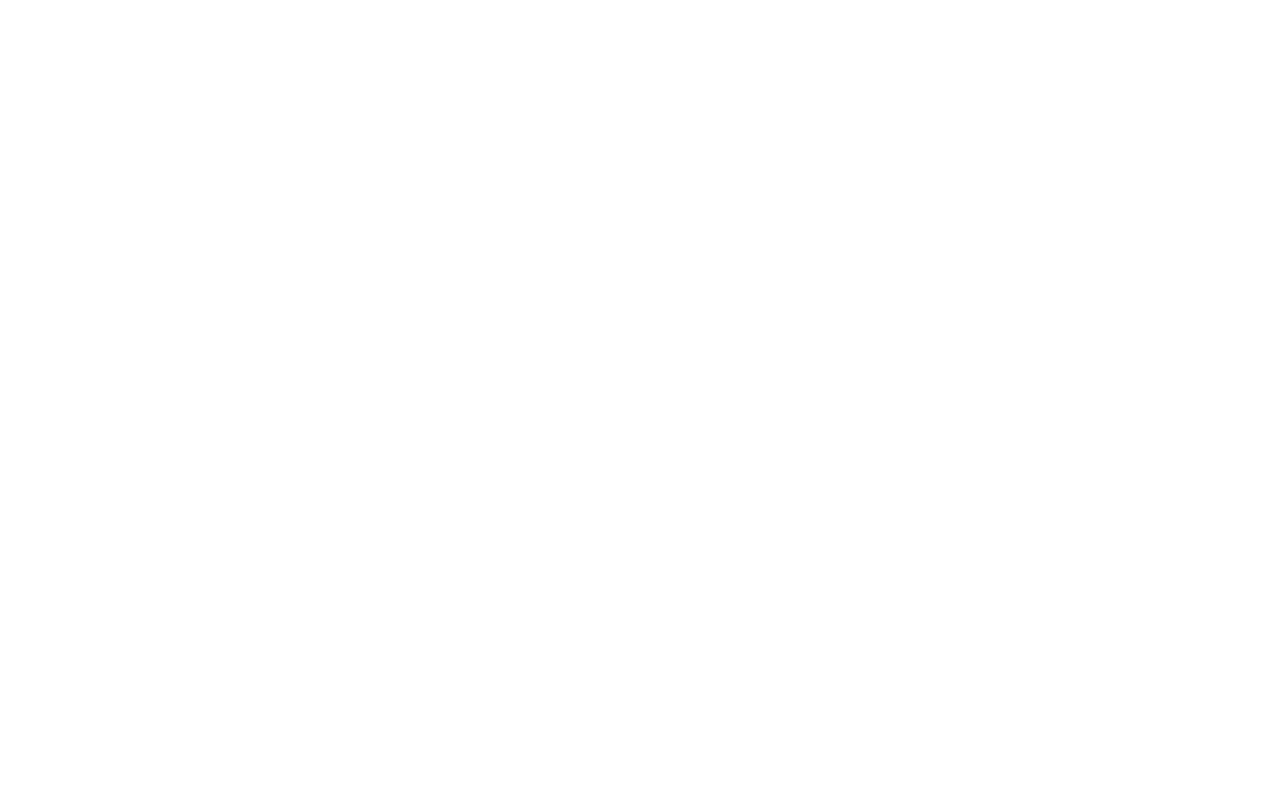
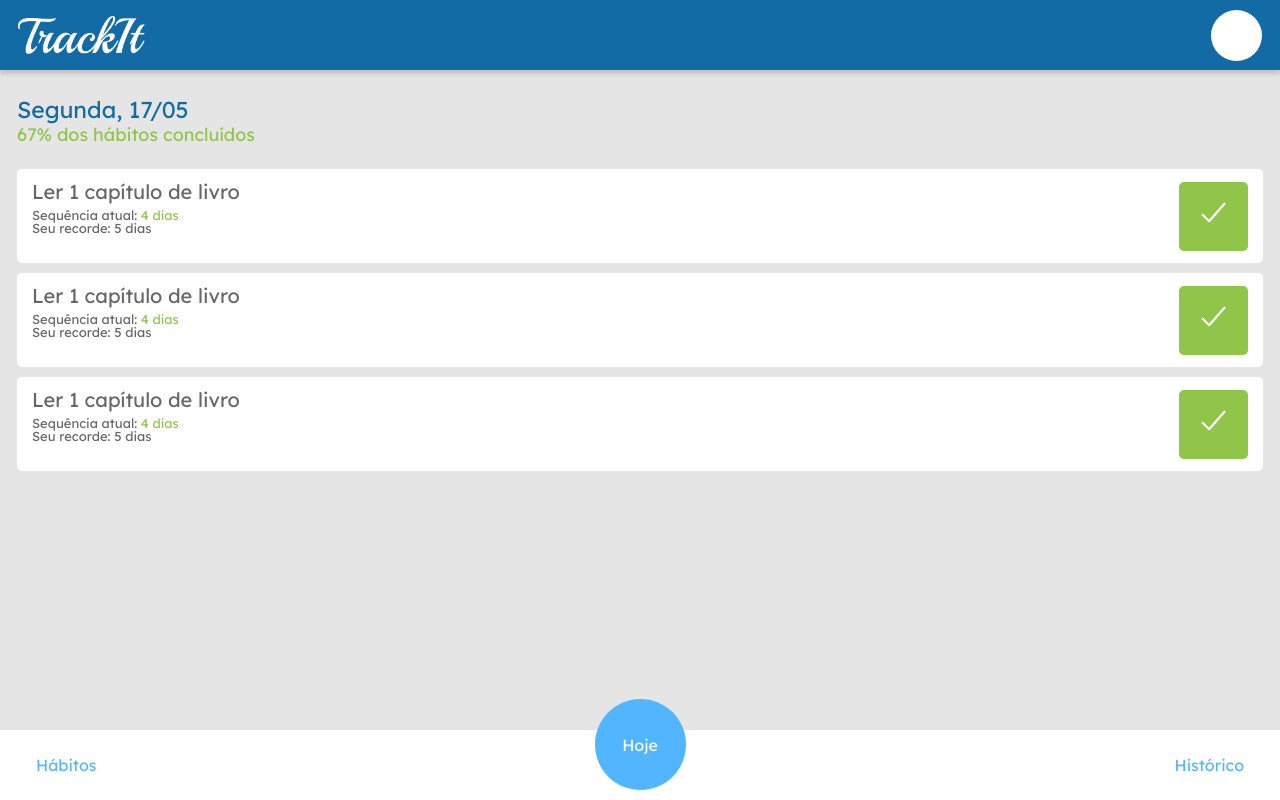
Before and after one commit to yasmimc/TrackIt, a React (Create React App) app: page /hoje in a window 1280 px wide. Built offline with nearby package versions, Linux system fonts and the light colour scheme.

Commit message:
Added Today layout

```diff
--- a/package.json
+++ b/package.json
@@ -8,6 +8,7 @@
     "@testing-library/user-event": "^12.8.3",
     "react": "^17.0.2",
     "react-dom": "^17.0.2",
+    "react-icons": "^4.2.0",
     "react-router-dom": "^5.3.0",
     "react-scripts": "4.0.3",
     "styled-components": "^5.3.1",
--- a/src/components/App/App.js
+++ b/src/components/App/App.js
@@ -2,6 +2,7 @@
 import Login from "../Login/Login";
 import Register from "../Login/Register";
 import Habits from "../Habits/Habits";
+import Today from "../Today/Today";
 
 import "../App/App.css";
 
@@ -18,6 +19,9 @@
 				<Route path ="/habitos" exact>
 					<Habits></Habits>
 				</Route>
+				<Route path ="/hoje" exact>
+					<Today></Today>
+				</Route>
 			</Switch>
 		</BrowserRouter>
 	);
--- a/src/components/Habits/Habits.js
+++ b/src/components/Habits/Habits.js
@@ -1,6 +1,7 @@
 import styled from "styled-components";
 import Header from "../Header/Header";
 import Footer from "../Footer/Footer";
+import Container from "../shared/Container";
 
 export default function Habits() {
     return (
@@ -10,30 +11,11 @@
                 <h1>Meus hábitos</h1>
                 <Button>+</Button>
             </Title>
-            Você não tem nenhum hábito cadastrado ainda. Adicione um hábito para começar a trackear!
+            <p>Você não tem nenhum hábito cadastrado ainda. Adicione um hábito para começar a trackear!</p>
             <Footer></Footer>
         </Container>
     );
 }
-
-const Container = styled.div`
-    position: absolute;
-    top: 70px;
-    left: 0;
-    height: calc(100vh - 70px);
-    width: 100vw;
-    background-color: #E5E5E5;
-    padding: 28px 17px;
-
-    color: #666666;
-    font-size: 18px;
-
-    h1 {
-        font-size: 23px;
-        color: #126BA5;
-        margin-bottom: 28px;
-    }
-`
 
 const Title = styled.div`
     display: flex;
--- /dev/null
+++ b/src/components/Today/Today.js
@@ -0,0 +1,95 @@
+import styled from "styled-components";
+import Footer from "../Footer/Footer";
+import Header from "../Header/Header";
+import Container from "../shared/Container";
+import { IoCheckmarkOutline } from "react-icons/io5";
+
+export default function Today() {
+    return (
+        <>
+            <Header></Header>
+            <Container>
+                <h1>Segunda, 17/05 </h1>
+                <h2>67% dos hábitos concluídos</h2>
+                <ul>
+                    <Habit>
+                        <Description>
+                            <h1>Ler 1 capítulo de livro</h1>
+                            <p>Sequência atual: <Green>4 dias</Green></p>
+                            <p>Seu recorde: 5 dias</p>
+                        </Description>
+                        <CheckButton>
+                            <IoCheckmarkOutline/>
+                        </CheckButton>
+                    </Habit>
+                    <Habit>
+                        <Description>
+                            <h1>Ler 1 capítulo de livro</h1>
+                            <p>Sequência atual: <Green>4 dias</Green></p>
+                            <p>Seu recorde: 5 dias</p>
+                        </Description>
+                        <CheckButton>
+                            <IoCheckmarkOutline/>
+                        </CheckButton>
+                    </Habit>
+                    <Habit>
+                        <Description>
+                            <h1>Ler 1 capítulo de livro</h1>
+                            <p>Sequência atual: <Green>4 dias</Green></p>
+                            <p>Seu recorde: 5 dias</p>
+                        </Description>
+                        <CheckButton>
+                            <IoCheckmarkOutline/>
+                        </CheckButton>
+                    </Habit>
+                </ul>
+            </Container>
+            <Footer></Footer>
+        </>
+    );
+}
+
+const Habit = styled.li`
+    background: #FFFFFF;
+    border-radius: 5px;
+    width: 100%;
+    height: 94px;
+    margin-bottom: 10px;
+    padding: 13px 15px;
+
+    display: flex;
+    justify-content: space-between;
+
+    h1 {
+        font-size: 20px;
+        color: #666666;
+        margin-bottom: 7px;
+    }
+
+    h2 {
+        margin: 0;
+    }
+
+    p {
+        font-size: 13px;
+        margin: 0;
+    }
+`
+
+const Description = styled.div`
+`
+
+const Green = styled.span`
+    color: #8FC549;
+`
+
+const CheckButton = styled.button`
+    width: 69px;
+    height: 69px;
+    background-color: #8FC549;
+    border: none;
+    border-radius: 5px;
+
+    font-size: 35px;
+    color: #FFFFFF;
+`
--- /dev/null
+++ b/src/components/shared/Container.js
@@ -0,0 +1,32 @@
+import styled from "styled-components";
+
+const Container = styled.div`
+    position: absolute;
+    top: 70px;
+    left: 0;
+    height: calc(100vh - 70px);
+    width: 100vw;
+    background-color: #E5E5E5;
+    padding: 28px 17px;
+
+    color: #666666;
+    font-size: 18px;
+
+    h1 {
+        font-size: 23px;
+        color: #126BA5;
+    }
+
+    h2 {
+        color: #8FC549;
+        margin-top: 5px;
+        margin-bottom: 25px;
+
+    }
+
+    p {
+        margin-top: 18px;
+    }
+`
+
+export default Container;
```
Also changed, not shown: 1 other file (tests, documents, lock files or other folders).
